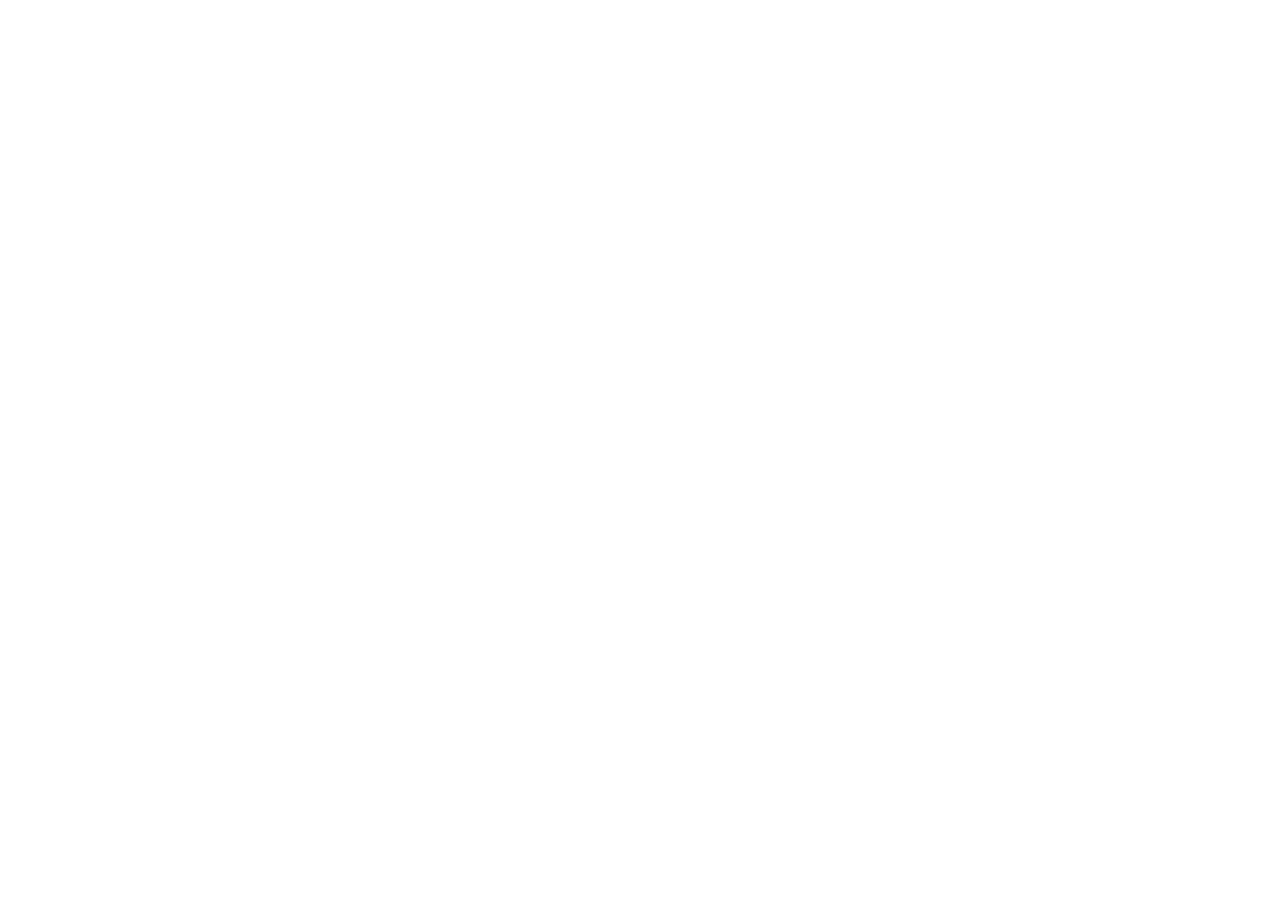
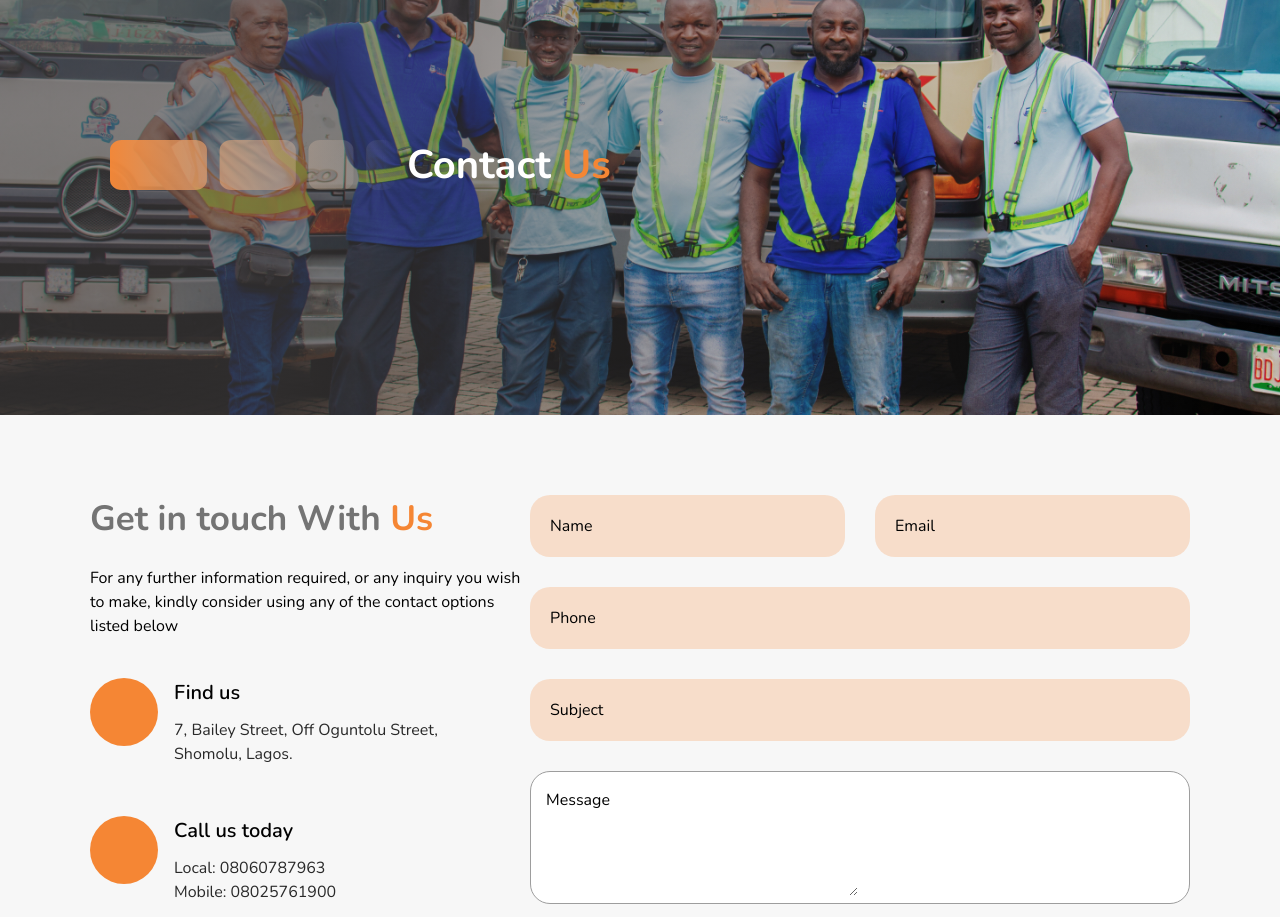
Before and after one commit to demilade211/trinitypactV2, a Next.js app: page /contact in a window 1280 px wide. Shown: the part 180-1097 px from the top of the page. Before the commit the page ends 800 px from the top, so only its background shows below. Built offline with nearby package versions, Linux system fonts and the light colour scheme.

Commit message:
added contact

```diff
--- a/app/contact/page.js
+++ b/app/contact/page.js
@@ -1,9 +1,23 @@
-import React from 'react'
+'use client'
+
+import styled from 'styled-components';
+import AppLayout from '@/layouts/AppLayout';
+import Title from './subcomponents/Title';
+import FormSection from './subcomponents/FormSection';
 
 const Contact = () => {
   return (
-    <div>Contact</div>
+    <AppLayout>
+      <Con>
+        <Title />
+        <FormSection/>
+      </Con>
+    </AppLayout>
   )
 }
 
+const Con = styled.div`
+  width: 100%;
+`;
+
 export default Contact
--- /dev/null
+++ b/app/contact/subcomponents/FormSection.jsx
@@ -0,0 +1,170 @@
+'use client'
+
+import React, { useState } from 'react'
+import styled from 'styled-components';
+import AuthInput from '../../../components/AuthInput';
+import AuthTextArea from '../../../components/AuthTextArea';
+
+const FormSection = () => {
+
+    const [formData, setFormData] = useState({ name: '', email: '', phone: "", subject: "", message: '' });
+
+    const handleChange = (e) => {
+        const { name, value } = e.target;
+        setFormData({ ...formData, [name]: value });
+    };
+
+    return (
+        <Con>
+            <div className='flex-con'>
+                <Left>
+                    <div className=''>
+                        <h1 className='mb-6'>Get in touch With <span>Us</span></h1>
+                        <p className='mb-10'>
+                            For any further information required, or any inquiry you
+                            wish to make, kindly consider using any of the contact
+                            options listed below
+                            </p>
+                    </div>
+                    <div className='det-con' >
+                        <img className='mr-4' src="/images/pages/contact/i1.svg" alt="img" />
+                        <div className='det'>
+                            <h2>Find us</h2>
+                            <p>
+                                7, Bailey Street, Off Oguntolu Street,<br /> Shomolu, Lagos.
+                            </p>
+                        </div>
+                    </div>
+                    <div className='det-con' >
+                        <img className='mr-4' src="/images/pages/contact/i1.svg" alt="img" />
+                        <div className='det'>
+                            <h2>Call us today</h2>
+                            <p>
+                                Local: 08060787963<br />
+                                Mobile: 08025761900
+                            </p>
+                        </div>
+                    </div>
+                    <div className='det-con' >
+                        <img className='mr-4' src="/images/pages/contact/i1.svg" alt="img" />
+                        <div className='det'>
+                            <h2>Email us now</h2>
+                            <p>
+                                trinitypactlimited@gmail.com<br />
+                            </p>
+                        </div>
+                    </div>
+                </Left>
+                <Right>
+                    <GridCon>
+                        <AuthInput place="Name" name="name" onChange={handleChange} />
+                        <AuthInput place="Email" name="email" onChange={handleChange} />
+                    </GridCon>
+                    <AuthInput place="Phone" name="phone" onChange={handleChange} />
+                    <AuthInput place="Subject" name="subject" onChange={handleChange} />
+                    <AuthTextArea placeholder="Message" name="message" onChange={handleChange} />
+                    <RedButton>SEND NOW</RedButton>
+                </Right>
+            </div>
+        </Con>
+    )
+}
+
+const Con = styled.section`
+    width: 100%;
+    padding: 80px 90px;
+    background: #F7F7F7;
+    @media (max-width: 1200px) {
+        padding:80px 30px;
+    }
+    @media (min-width: 1400px) {
+        padding: 80px 120px;
+    }
+    h1{
+        color: #747474;
+        font-family: Nunito;
+        font-size: 35px;
+        font-style: normal;
+        font-weight: 700;
+        line-height: normal;
+        text-align: left;
+        white-space: nowrap;
+        @media (max-width: 1200px) {
+            font-size: 25px;
+        }
+        span{
+            color: #F58634;
+        }
+    }
+    .flex-con{
+        display: flex;
+        @media (max-width: 1200px) {
+            flex-direction:column;
+        }
+    }
+`;
+
+const GridCon = styled.div`
+    width: 100%;
+    display: grid;
+    grid-template-columns: 1fr 1fr;
+    column-gap:30px;
+    @media (max-width: 600px) {
+        grid-template-columns: 100%;
+
+    }
+`;
+
+const Left = styled.div`
+    width:40%;
+    .det-con{
+        display: flex;
+        align-items: flex-start;
+        margin-bottom:50px;
+        .det{
+            h2{
+                color: #000;
+                font-size: 20px;
+                font-style: normal;
+                font-weight: 600;
+                margin-bottom:10px;
+            }
+            p{
+                color: #292929;
+                font-size: 16px;
+                font-style: normal;
+                font-weight: 400;
+                line-height: 150%; /* 30px */
+            }
+        }
+    }
+    @media (max-width: 1200px) {
+        width:100%;
+    }
+`;
+
+const Right = styled.div`
+    width:60%;
+    @media (max-width: 1200px) {
+        width:100%;
+    }
+`;
+
+const RedButton = styled.button`
+    width: 100%;
+    height:62px;
+    padding: 12px 24px;
+    border-radius: 4px;
+    border:none;
+    border-radius: 20px;
+    background: #F58634;
+    line-height: normal;
+    color: #FFF;
+    font-size: 14px;
+    font-style: normal;
+    font-weight: 700;
+    cursor:pointer;
+    outline:none;
+`;
+
+export default FormSection
--- /dev/null
+++ b/app/contact/subcomponents/Title.jsx
@@ -0,0 +1,72 @@
+'use client'
+
+import styled from 'styled-components';
+
+const Title = () => {
+    return (
+        <Con>
+            <div className='in-hero'>
+                <div className='head flex items-center'>
+                    <img className='mr-3' src="/images/pages/home/icon1.svg" alt="img" />
+                    <h1>
+                    Contact <span>Us</span>
+                    </h1>
+                </div>
+            </div>
+        </Con>
+    )
+}
+
+const Con = styled.section`
+    width: 100%;
+    height: 500px;
+    background: url('/images/pages/home/truck1.jpg') center no-repeat;
+    background-size: cover;
+    position: relative;
+    &::after{
+        content: '';
+        width: inherit;
+        height: 100%;
+        position: absolute;
+        top: 0;
+        left: 0;
+        background: linear-gradient(90deg, rgba(70, 67, 67, 0.65) 21.84%, rgba(182, 182, 182, 0.00) 99.94%);
+    }
+    .in-hero{
+        position: relative;
+        width: 100%;
+        height: 100%;
+        z-index: 1;
+        padding: 30px 110px;
+        display: flex;
+        align-items: center;
+        @media (max-width: 1200px) {
+            width: 100%;
+            padding: 30px;
+        }
+        h1{
+            color: #FFF;
+            font-family: Nunito;
+            font-size: 40px;
+            font-style: normal;
+            font-weight: 700;
+            line-height: normal;
+            @media (max-width: 1200px) {
+                font-size: 20px;
+            }
+            span{
+                color: #F58634;
+            }
+        }
+        .head{
+            @media (max-width: 600px) {
+                img{
+                    width: 50%;
+                }
+
+            }
+        }
+    }
+`;
+
+export default Title
--- /dev/null
+++ b/components/AuthInput.jsx
@@ -0,0 +1,63 @@
+import React from 'react'
+import styled from "styled-components";
+
+const AuthInput = ({ place, withIcon, image, type, onChange, name, value, errors }) => {
+  return (
+    <InputLabelCon>
+      <InputCon>
+        {withIcon && <img src={image} alt="img" />}
+        <input type={type} placeholder={place} onChange={onChange} name={name} value={value} />
+      </InputCon>
+      {errors?.inputName === name && errors?.isError && <ErrorMessage>{errors.message}</ErrorMessage>}
+    </InputLabelCon>
+
+  )
+}
+const InputLabelCon = styled.div`
+    margin-bottom:30px;
+`;
+const ErrorMessage = styled.div`
+    color: red;
+    font-size: 14px;
+    font-style: normal;
+    font-weight: 400;
+    line-height: normal;
+    margin-top:5px;
+`;
+
+const InputCon = styled.div`
+    width: 100%;
+    height:62px;
+    display:flex;
+    align-items:center;
+    border-radius: 20px;
+    background: rgba(245, 134, 52, 0.23);
+    padding:10px 20px;
+    img{
+        margin-right:10px;
+        width:25px;
+        height:25px;
+    }
+    input{
+      width:100%;
+      background:none;
+      border:none;
+      outline:none;
+      color: #FFF;
+      color: var(--pure-black, #000);
+      font-size: 16px;
+      font-style: normal;
+      font-weight: 400;
+      line-height: 16px; /* 100% */
+      &::placeholder {
+        color: var(--pure-black, #000);
+        font-size: 16px;
+        font-style: normal;
+        font-weight: 400;
+        line-height: 16px; /* 100% */
+      }
+
+    }
+`;
+
+export default AuthInput
--- /dev/null
+++ b/components/AuthTextArea.jsx
@@ -0,0 +1,49 @@
+import React from 'react'
+import styled from 'styled-components';
+
+const TextAreaAndLabel = ({label,placeholder,name,onChange,value}) => {
+  return (
+    <TextAreaLabelCon>
+        <Label>{label}</Label>
+        <GreyTextArea type="textarea" placeholder={placeholder} name={name} onChange={onChange} value={value}></GreyTextArea>
+    </TextAreaLabelCon>
+  )
+}
+
+const TextAreaLabelCon = styled.div`
+    margin-bottom:30px;
+    border-radius: 20px;
+    border: 1px solid #9D9D9D;
+    background: #FFF;
+`;
+
+const GreyTextArea = styled.textarea`
+    width:100%;
+    max-width:327px;
+    height: 119px;
+    background: none;
+    padding:15px;
+    outline:none;
+    border:none;
+    color: var(--pure-black, #000);
+    font-size: 16px;
+    font-style: normal;
+    font-weight: 400;
+    line-height: 16px; /* 100% */
+    &::placeholder {
+      color: var(--pure-black, #000);
+      font-size: 16px;
+      font-style: normal;
+      font-weight: 400;
+      line-height: 16px; /* 100% */
+    }
+`;
+
+const Label = styled.div`
+    font-weight: 500;
+    font-size: 12px;
+    color: #333843;
+    margin-bottom:5px
+`;
+
+export default TextAreaAndLabel
--- a/components/Footer.jsx
+++ b/components/Footer.jsx
@@ -10,7 +10,10 @@
                 <div className='first'>
                     <h4>TrinityPact</h4>
                     <p className='first-p'>
-                        At Transportco Trucking Company, we're not just about moving freight; we're about moving your business forward. With a relentless commitment to reliability, efficiency, and safety, we've been the go-to partner for businesses in need of top-tier transportation solutions.
+                        TPL Trinitypact Limited is a recognized real estate firm
+                        registered with the Corporate Affairs Commission
+                        in Nigeria. We provide low-cost housing in high-brow areas
+                        to our investors.
                     </p>
                     {/* <div className='soc flex my-3 items-center'>
                         <div><img className="mr-5 cursor-pointer" src="/images/components/fb.svg" alt="img" /></div>
@@ -35,7 +38,7 @@
                     </div>
                     <div className='call'>
                         <img src="/images/components/phone.svg" alt="img" />
-                        <p>08034225648, 08025761900</p>
+                        <p>08060787963, 08025761900</p>
                     </div>
                 </div>
                 <div className='third'>
@@ -48,7 +51,7 @@
 
             </FirstRow>
             <ThirdRow>
-                <p>Copyright © {currentYear} <span>Transportco Trucking Company</span></p>
+                <p>Copyright © {currentYear} <span>TPL Trinitypact Limited</span></p>
             </ThirdRow>
         </Con>
     )
```
Also changed, not shown: public/images/pages/contact/i1.svg (added).
